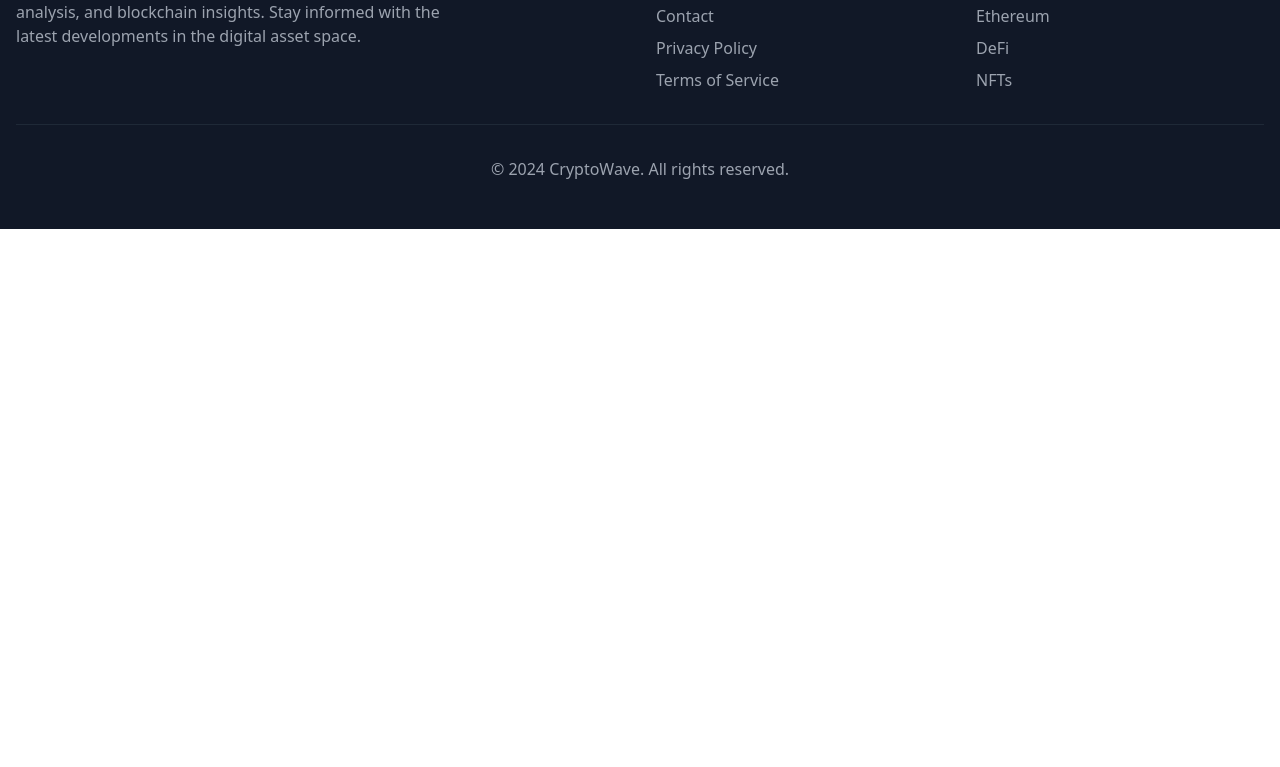
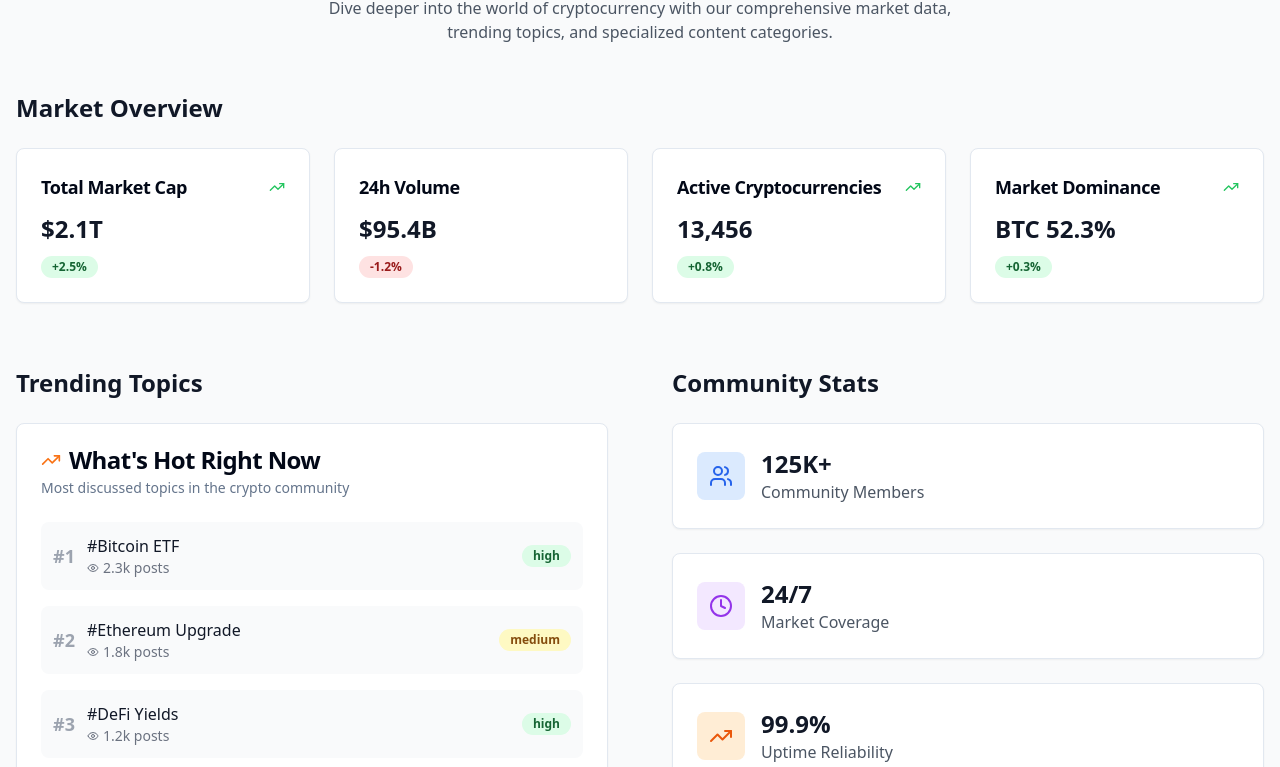
Before and after one commit to thanhseo247/crypto-wave-watch, a React (Vite) app: page / in a window 1280 px wide. Shown: the part 1793-2560 px from the top of the page. Before the commit the page ends 2022 px from the top, so only its background shows below. Built offline with nearby package versions, Linux system fonts and the light colour scheme.

Commit message:
Add more section
Implement a new section to the website.

```diff
--- /dev/null
+++ b/src/components/MoreSection.tsx
@@ -0,0 +1,209 @@
+
+import { Card, CardContent, CardDescription, CardHeader, CardTitle } from "@/components/ui/card";
+import { Badge } from "@/components/ui/badge";
+import { Button } from "@/components/ui/button";
+import { TrendingUp, Users, Eye, Clock } from "lucide-react";
+
+const MoreSection = () => {
+  const marketStats = [
+    { label: "Total Market Cap", value: "$2.1T", change: "+2.5%", trending: true },
+    { label: "24h Volume", value: "$95.4B", change: "-1.2%", trending: false },
+    { label: "Active Cryptocurrencies", value: "13,456", change: "+0.8%", trending: true },
+    { label: "Market Dominance", value: "BTC 52.3%", change: "+0.3%", trending: true }
+  ];
+
+  const trendingTopics = [
+    { topic: "Bitcoin ETF", posts: "2.3k", engagement: "high" },
+    { topic: "Ethereum Upgrade", posts: "1.8k", engagement: "medium" },
+    { topic: "DeFi Yields", posts: "1.2k", engagement: "high" },
+    { topic: "NFT Markets", posts: "892", engagement: "low" },
+    { topic: "Stablecoin News", posts: "756", engagement: "medium" }
+  ];
+
+  const featuredCategories = [
+    {
+      title: "Technical Analysis",
+      description: "In-depth chart analysis and trading insights from crypto experts.",
+      articles: 47,
+      image: "https://images.unsplash.com/photo-1611974789855-9c2a0a7236a3?w=400&h=200&fit=crop"
+    },
+    {
+      title: "Market Reports",
+      description: "Weekly and monthly market reports with comprehensive data analysis.",
+      articles: 23,
+      image: "https://images.unsplash.com/photo-1559526324-4b87b5e36e44?w=400&h=200&fit=crop"
+    },
+    {
+      title: "Industry News",
+      description: "Latest developments from crypto companies and blockchain startups.",
+      articles: 89,
+      image: "https://images.unsplash.com/photo-1518546305927-5a555bb7020d?w=400&h=200&fit=crop"
+    }
+  ];
+
+  return (
+    <div className="bg-gray-50 py-16">
+      <div className="container mx-auto px-4">
+        <div className="mb-12 text-center">
+          <h2 className="text-3xl font-bold text-gray-900 mb-4">More Crypto Insights</h2>
+          <p className="text-gray-600 max-w-2xl mx-auto">
+            Dive deeper into the world of cryptocurrency with our comprehensive market data,
+            trending topics, and specialized content categories.
+          </p>
+        </div>
+
+        {/* Market Statistics */}
+        <div className="mb-16">
+          <h3 className="text-2xl font-bold text-gray-900 mb-6">Market Overview</h3>
+          <div className="grid grid-cols-1 md:grid-cols-2 lg:grid-cols-4 gap-6">
+            {marketStats.map((stat, index) => (
+              <Card key={index} className="hover:shadow-lg transition-shadow">
+                <CardHeader className="pb-3">
+                  <CardTitle className="text-lg flex items-center justify-between">
+                    {stat.label}
+                    {stat.trending && <TrendingUp className="h-4 w-4 text-green-500" />}
+                  </CardTitle>
+                </CardHeader>
+                <CardContent>
+                  <div className="text-2xl font-bold text-gray-900 mb-2">{stat.value}</div>
+                  <Badge
+                    variant="secondary"
+                    className={stat.change.startsWith('+') ? 'bg-green-100 text-green-800' : 'bg-red-100 text-red-800'}
+                  >
+                    {stat.change}
+                  </Badge>
+                </CardContent>
+              </Card>
+            ))}
+          </div>
+        </div>
+
+        <div className="grid grid-cols-1 lg:grid-cols-2 gap-16 mb-16">
+          {/* Trending Topics */}
+          <div>
+            <h3 className="text-2xl font-bold text-gray-900 mb-6">Trending Topics</h3>
+            <Card>
+              <CardHeader>
+                <CardTitle className="flex items-center gap-2">
+                  <TrendingUp className="h-5 w-5 text-orange-500" />
+                  What's Hot Right Now
+                </CardTitle>
+                <CardDescription>Most discussed topics in the crypto community</CardDescription>
+              </CardHeader>
+              <CardContent>
+                <div className="space-y-4">
+                  {trendingTopics.map((item, index) => (
+                    <div key={index} className="flex items-center justify-between p-3 bg-gray-50 rounded-lg hover:bg-gray-100 transition-colors cursor-pointer">
+                      <div className="flex items-center gap-3">
+                        <span className="text-lg font-semibold text-gray-400">#{index + 1}</span>
+                        <div>
+                          <div className="font-medium text-gray-900">#{item.topic}</div>
+                          <div className="text-sm text-gray-500 flex items-center gap-1">
+                            <Eye className="h-3 w-3" />
+                            {item.posts} posts
+                          </div>
+                        </div>
+                      </div>
+                      <Badge
+                        variant="secondary"
+                        className={
+                          item.engagement === 'high' ? 'bg-green-100 text-green-800' :
+                          item.engagement === 'medium' ? 'bg-yellow-100 text-yellow-800' :
+                          'bg-gray-100 text-gray-800'
+                        }
+                      >
+                        {item.engagement}
+                      </Badge>
+                    </div>
+                  ))}
+                </div>
+              </CardContent>
+            </Card>
+          </div>
+
+          {/* Quick Stats */}
+          <div>
+            <h3 className="text-2xl font-bold text-gray-900 mb-6">Community Stats</h3>
+            <div className="space-y-6">
+              <Card>
+                <CardContent className="p-6">
+                  <div className="flex items-center gap-4">
+                    <div className="p-3 bg-blue-100 rounded-lg">
+                      <Users className="h-6 w-6 text-blue-600" />
+                    </div>
+                    <div>
+                      <div className="text-2xl font-bold text-gray-900">125K+</div>
+                      <div className="text-gray-600">Community Members</div>
+                    </div>
+                  </div>
+                </CardContent>
+              </Card>
+
+              <Card>
+                <CardContent className="p-6">
+                  <div className="flex items-center gap-4">
+                    <div className="p-3 bg-purple-100 rounded-lg">
+                      <Clock className="h-6 w-6 text-purple-600" />
+                    </div>
+                    <div>
+                      <div className="text-2xl font-bold text-gray-900">24/7</div>
+                      <div className="text-gray-600">Market Coverage</div>
+                    </div>
+                  </div>
+                </CardContent>
+              </Card>
+
+              <Card>
+                <CardContent className="p-6">
+                  <div className="flex items-center gap-4">
+                    <div className="p-3 bg-orange-100 rounded-lg">
+                      <TrendingUp className="h-6 w-6 text-orange-600" />
+                    </div>
+                    <div>
+                      <div className="text-2xl font-bold text-gray-900">99.9%</div>
+                      <div className="text-gray-600">Uptime Reliability</div>
+                    </div>
+                  </div>
+                </CardContent>
+              </Card>
+            </div>
+          </div>
+        </div>
+
+        {/* Featured Categories */}
+        <div>
+          <h3 className="text-2xl font-bold text-gray-900 mb-6">Featured Categories</h3>
+          <div className="grid grid-cols-1 md:grid-cols-3 gap-6">
+            {featuredCategories.map((category, index) => (
+              <Card key={index} className="hover:shadow-lg transition-shadow cursor-pointer group">
+                <div className="aspect-video overflow-hidden rounded-t-lg">
+                  <img
+                    src={category.image}
+                    alt={category.title}
+                    className="w-full h-full object-cover group-hover:scale-105 transition-transform duration-300"
+                  />
+                </div>
+                <CardHeader>
+                  <CardTitle className="group-hover:text-orange-600 transition-colors">
+                    {category.title}
+                  </CardTitle>
+                  <CardDescription>{category.description}</CardDescription>
+                </CardHeader>
+                <CardContent>
+                  <div className="flex items-center justify-between">
+                    <span className="text-sm text-gray-500">{category.articles} articles</span>
+                    <Button variant="ghost" size="sm" className="text-orange-600 hover:text-orange-700">
+                      Explore →
+                    </Button>
+                  </div>
+                </CardContent>
+              </Card>
+            ))}
+          </div>
+        </div>
+      </div>
+    </div>
+  );
+};
+
+export default MoreSection;
--- a/src/pages/Index.tsx
+++ b/src/pages/Index.tsx
@@ -2,6 +2,7 @@
 import Header from "@/components/Header";
 import HeroSection from "@/components/HeroSection";
 import NewsList from "@/components/NewsList";
+import MoreSection from "@/components/MoreSection";
 import Footer from "@/components/Footer";
 
 const Index = () => {
@@ -10,6 +11,7 @@ const Index = () => {
       <Header />
       <HeroSection />
       <NewsList />
+      <MoreSection />
       <Footer />
     </div>
   );
```
